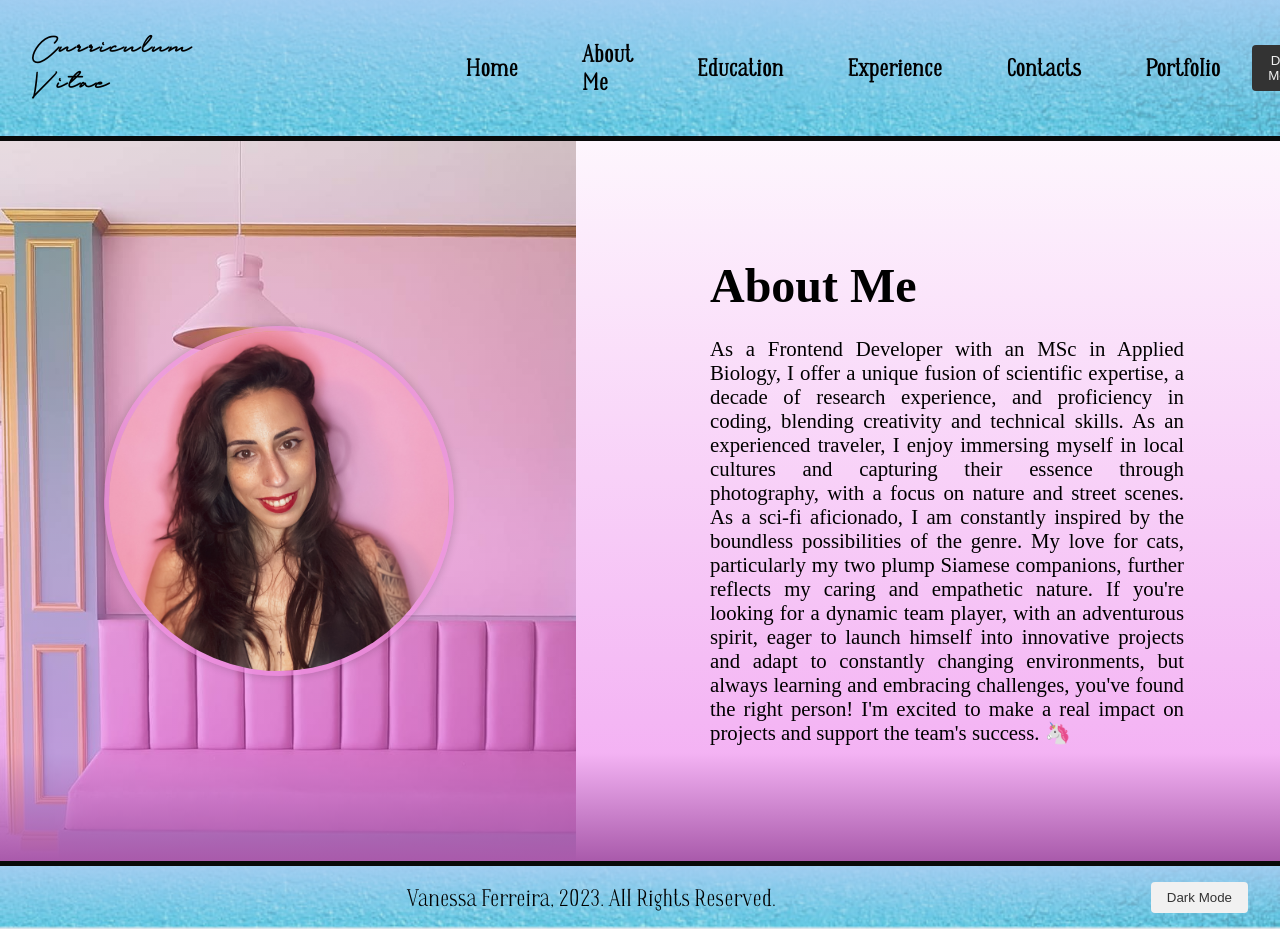
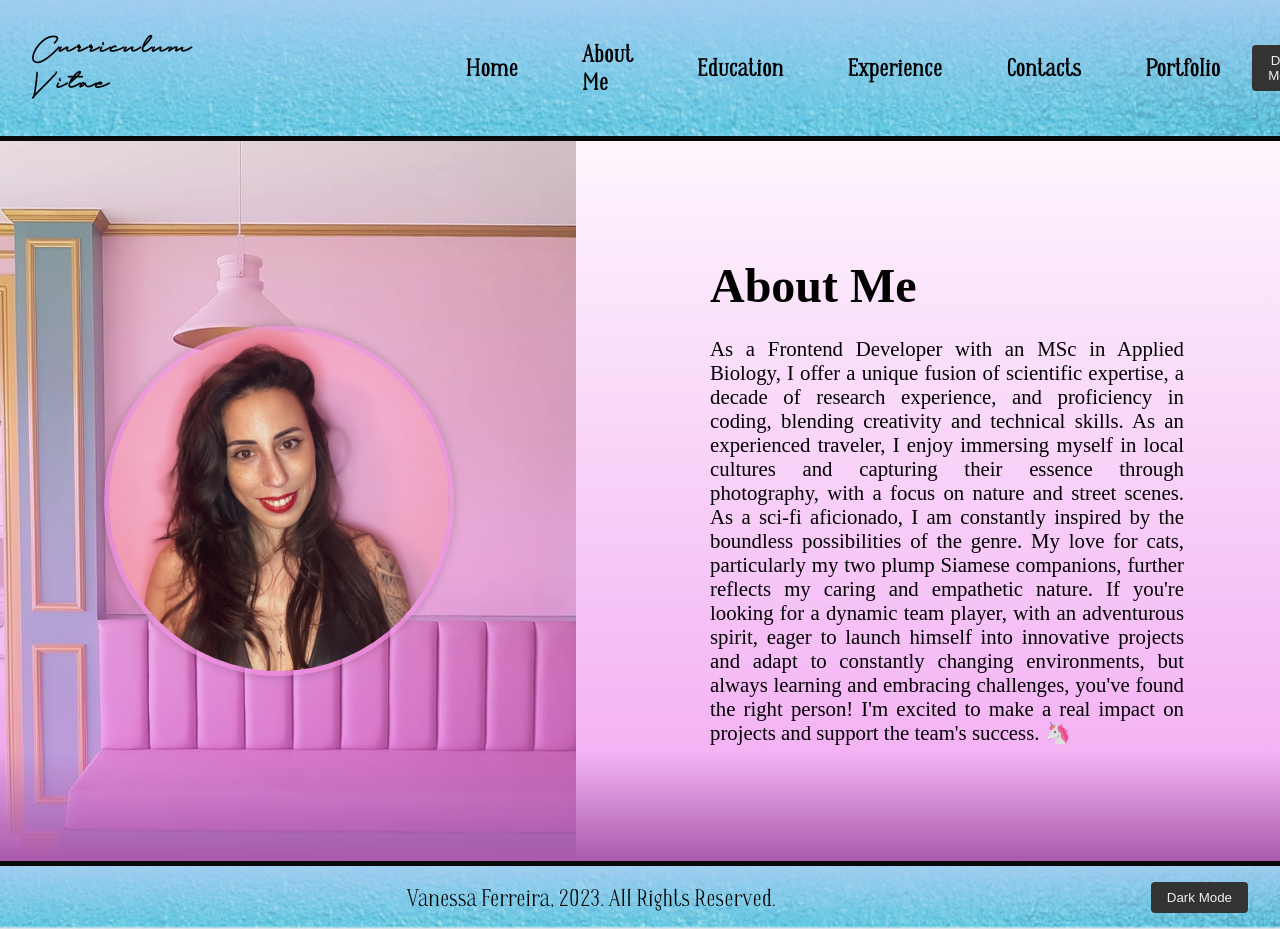
Before and after one commit to epicnessinha/my-cv, a React (Create React App) app: page /about in a window 1280 px wide. Shown: the top 929 px of the page. Built offline with nearby package versions, Linux system fonts and the light colour scheme.

Commit message:
Color button footer fixed

```diff
--- a/src/components/Footer/footer.scss
+++ b/src/components/Footer/footer.scss
@@ -3,10 +3,12 @@ $footer-bg-light: #b3f4fac8;
 $footer-bg-dark: black;
 $footer-text-color-light: #000;
 $footer-text-color-dark: #fff;
-$dark-mode-button-bg: #f1f1f1;
-$dark-mode-button-text-color: #333;
-$dark-mode-button-hover-bg: #ddd;
-$dark-mode-button-hover-bg-active: #444;
+$dark-mode-button-bg: #333;
+$dark-mode-button-bg-active: #dcd8d8;
+$dark-mode-button-text-color: #f1f1f1;
+$dark-mode-button-text-color-active: black;
+$dark-mode-button-hover-bg: #605c5c;
+$dark-mode-button-hover-bg-active: #73cbf4;
 
 .footer {
   display: flex;
@@ -53,8 +55,8 @@ $dark-mode-button-hover-bg-active: #444;
     transition: background-color 0.3s ease, color 0.3s ease;
 
     &.active {
-      background-color: $footer-bg-dark;
-      color: $footer-text-color-dark;
+      background-color: $dark-mode-button-bg-active;
+      color: $dark-mode-button-text-color-active;
     }
 
     &:hover {
```
